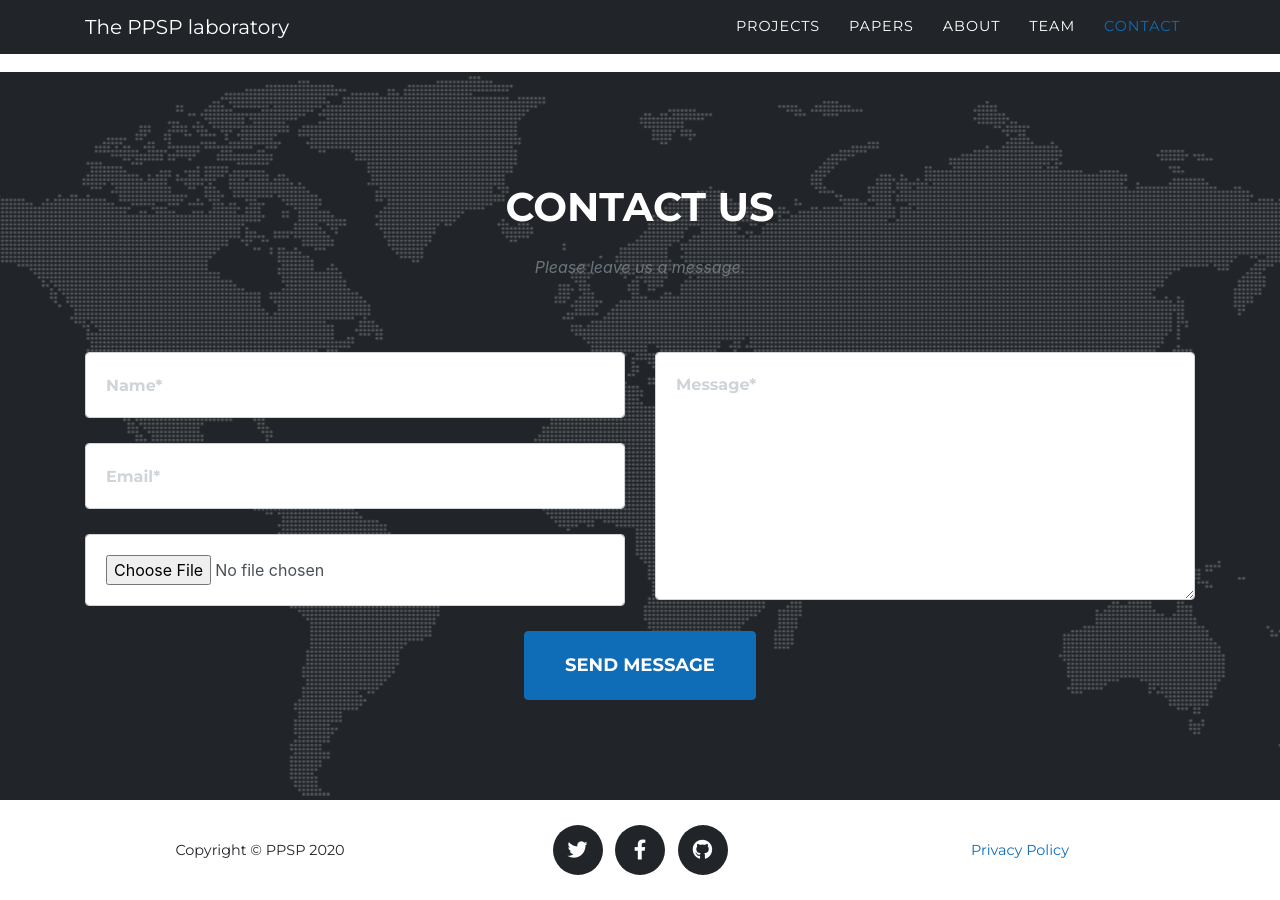
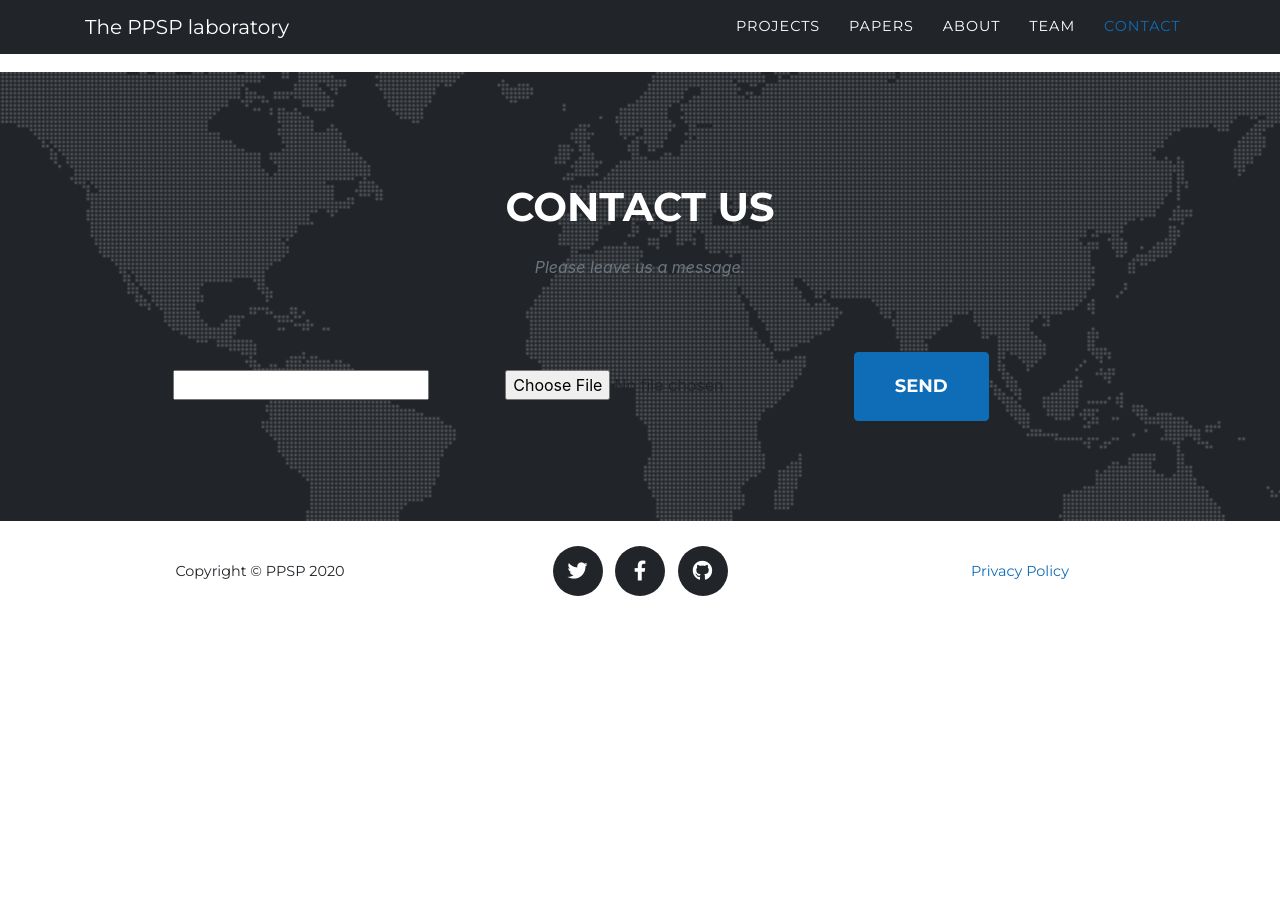
Before and after one commit to raviriley/agency-jekyll-theme, a Jekyll site: the page built from index.md, in a window 1280 px wide and 900 px high, scrolled down 5844 px. Built offline with Jekyll 4.4.1, drawn with Linux system fonts in a browser that asks for light colours; some web fonts are replaced; after the commit the page ends 6465 px from its top, so only the background shows below that.

Commit message:
Update contact

```diff
--- a/_includes/contact.html
+++ b/_includes/contact.html
@@ -9,39 +9,21 @@
       </div>
       <div class="row">
         <div class="col-lg-12">
-          <form id="contactForm" action="https://formspree.io/f/mgepllgp" enctype="multipart/form-data" method="POST">
-		  <!--name="sentMessage"-->
-            <div class="row">
-              <div class="col-md-6">
-                <div class="form-group">
-                  <input name="name" class="form-control" id="name" type="text" placeholder="Name*" required="required" data-validation-required-message="Please enter your name.">
-                  <p class="help-block text-danger"></p>
-                </div>
-                <div class="form-group">
-                  <input name="_replyto" class="form-control" id="email" type="email" placeholder="Email*" required="required" data-validation-required-message="Please enter your email address.">
-                  <p class="help-block text-danger"></p>
-                </div>
-                <div class="form-group">
-                  <!--<input name="phone" class="form-control" id="phone" type="tel" placeholder="Phone Number" data-validation-required-message="Please enter your phone number.">-->
-                  <input class="form-control" type="file" name="attachment">
-                  <p class="help-block text-danger"></p>
-                </div>
-              </div>
-              <div class="col-md-6">
-                <div class="form-group">
-                  <textarea name="message" class="form-control" id="message" placeholder="Message*" required="required" data-validation-required-message="Please enter a message."></textarea>
-                  <p class="help-block text-danger"></p>
-                </div>
-              </div>
-			  <input type="hidden" name="_subject" id="email-subject" value="Contact Form Submission">
-              <div class="clearfix"></div>
-              <div class="col-lg-12 text-center">
-                <div id="success"></div>
-                <button id="sendMessageButton" class="btn btn-primary btn-xl text-uppercase" type="submit">Send Message</button>
-              </div>
-			  <input type="text" name="_gotcha" style="display:none">
-			  <input type="hidden" name="_next" value="#"/>
-            </div>
+          <form
+            action="https://formspree.io/f/mgepllgp"
+            method="POST"
+            enctype="multipart/form-data"
+          >
+            <label>
+              Your email:
+              <input type="text" name="_replyto">
+            </label>
+            <label>
+              Your file:
+              <input type="file" name="upload">
+            </label>
+
+            <button id="sendMessageButton" class="btn btn-primary btn-xl text-uppercase" type="submit">Send</button>
           </form>
         </div>
       </div>
```
